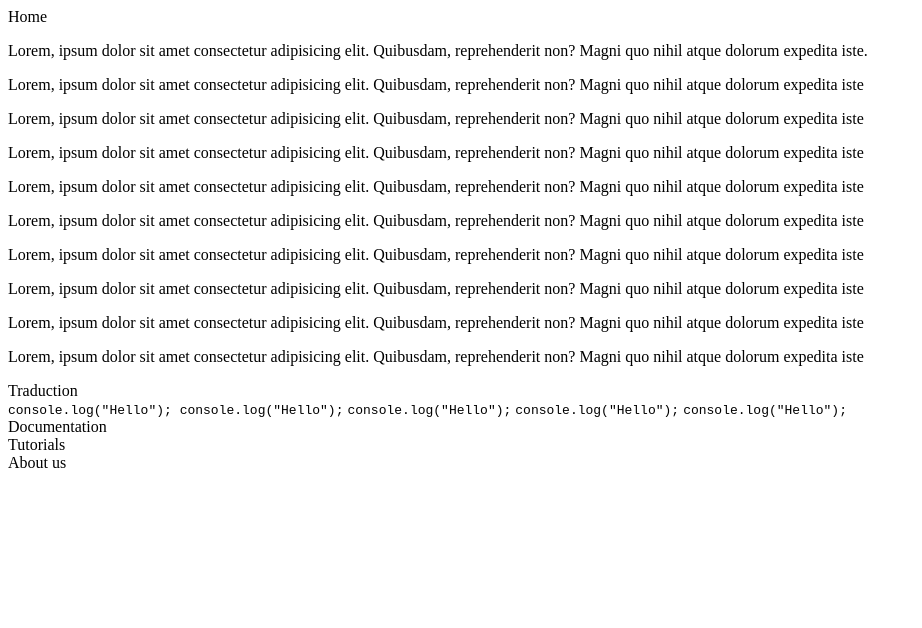
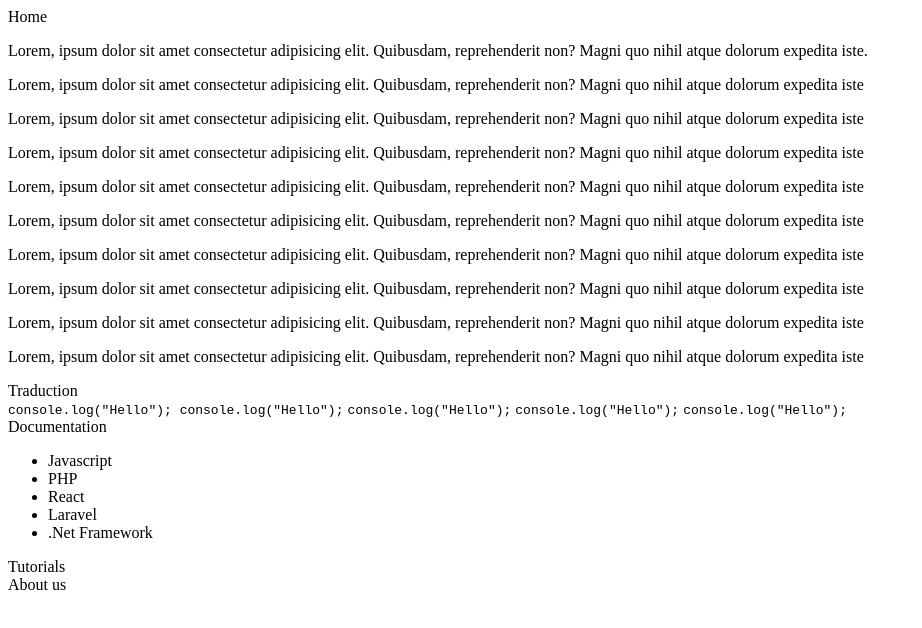
Before and after one commit to icebox827/microverse-coding-challenge, a plain HTML site: page index.html in a window 1280 px wide. Shown: the whole page, without its empty margins (0-922 px from the left). Drawn offline with Linux system fonts and the light colour scheme.

Commit message:
adding new elements Denis

```diff
--- a/index.html
+++ b/index.html
@@ -6,6 +6,7 @@
   <title>Document</title>
 </head>
 <body>
+  <nav id="navbar"></nav>
   <div id="main-doc">
     <section class="main-section">
       <header id="home">Home</header>
@@ -32,6 +33,13 @@
     </section>
     <section class="main-section">
       <header id="Documentation">Documentation</header>
+      <ul>
+        <li>Javascript</li>
+        <li>PHP</li>
+        <li>React</li>
+        <li>Laravel</li>
+        <li>.Net Framework</li>
+      </ul>
     </section>
     <section class="main-section">
       <header id="tutorials">Tutorials</header>
```
